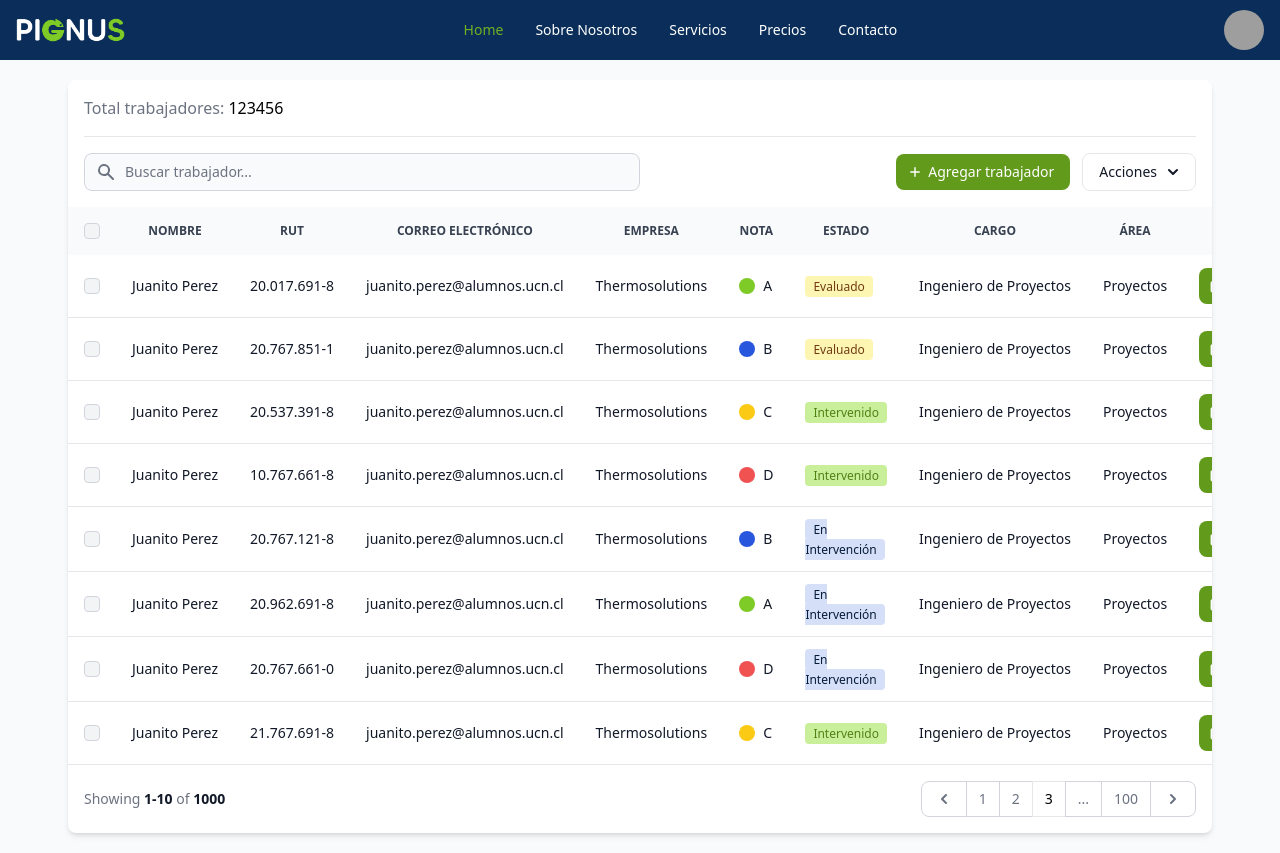
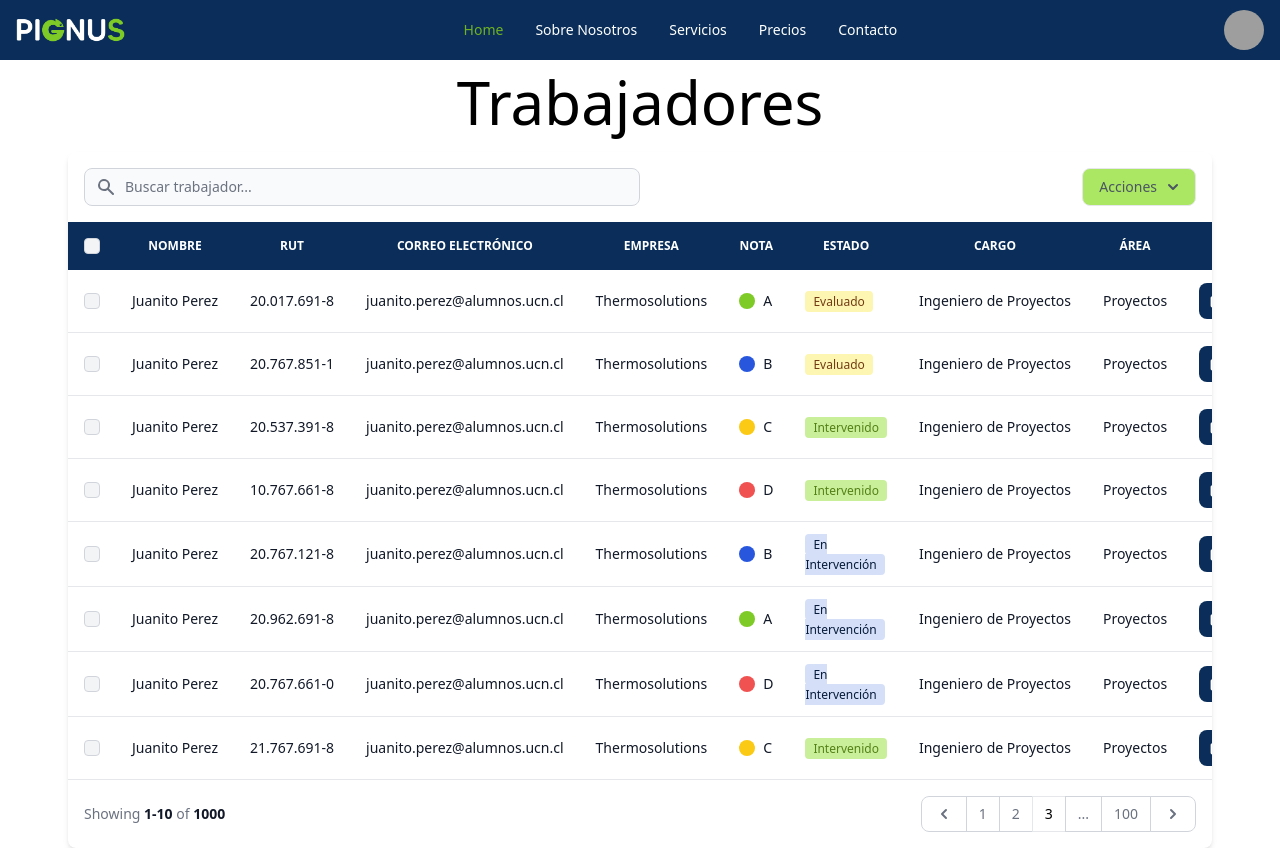
Before and after one commit to Dizkm8/hackadisc-client, a React (Vite) app: page /inicio in a window 1280 px wide. Built offline with nearby package versions, Linux system fonts and the light colour scheme; grey boxes are pictures that could not be loaded.

Commit message:
feat: add responsive breakpoints table for mobile

```diff
--- a/src/home/Page.tsx
+++ b/src/home/Page.tsx
@@ -1,11 +1,11 @@
 import Navbar from "../common/components/Navbar";
-import WorkersTable from "../workers/components/WorkersTable";
+import WorkersPage from "../workers/pages/Page";
 
 const HomePage = () => {
   return (
     <>
       <Navbar />
-      <WorkersTable />
+      <WorkersPage />
     </>
   );
 };
--- a/src/workers/components/BodyWorkersTable.tsx
+++ b/src/workers/components/BodyWorkersTable.tsx
@@ -45,6 +45,9 @@ const getStatusColor = (status: string) => {
       return "text-black dark:text-white";
   }
 };
+
+const seeText = "Ver";
+const deleteText = "Borrar";
 
 const BodyWorkersTable = ({ data }: Props) => {
   const rows = data.map(
@@ -108,13 +111,13 @@ const BodyWorkersTable = ({ data }: Props) => {
         </td>
         <td className="px-4 py-3 font-small text-gray-900 whitespace-nowrap dark:text-white">
           <div className="flex items-center space-x-4">
-            <button className="py-2 px-3 flex items-center text-sm font-small text-center text-white bg-pignus-700 rounded-lg hover:bg-pignus-800 focus:ring-4 focus:outline-none focus:ring-pignus-300">
+            <button className="py-2 px-3 flex items-center text-sm font-small text-center text-white bg-pignusBlue-500 rounded-lg hover:bg-pignusBlue-800 focus:ring-4 focus:outline-none focus:ring-pignusBlue-300">
               <EditIcon />
-              Ver
+              {seeText}
             </button>
             <button className="flex items-center text-red-700 hover:text-white border border-red-700 hover:bg-red-800 focus:ring-4 focus:outline-none focus:ring-red-300 font-small rounded-lg text-sm px-3 py-2 text-center">
               <DeleteIcon />
-              Borrar
+              {deleteText}
             </button>
           </div>
         </td>
--- a/src/workers/components/HeaderWorkersTable.tsx
+++ b/src/workers/components/HeaderWorkersTable.tsx
@@ -12,7 +12,7 @@ interface Props {
 
 const HeaderWorkersTable = ({ columns }: Props) => {
   return (
-    <thead className="text-xs text-gray-700 uppercase bg-gray-50 dark:bg-gray-700 dark:text-gray-400 text-center font-bold">
+    <thead className="uppercase text-xs  text-center font-bold text-white bg-pignusBlue-500 dark:bg-pignusBlue-500 dark:text-white">
       <tr>
         <th scope="col" className="p-4">
           <div className="flex items-center">
--- /dev/null
+++ b/src/workers/components/TotalWorkersInfo.tsx
@@ -0,0 +1,25 @@
+const allWorkersText = "Total trabajadores: ";
+const allWorkersNumber = 123456;
+
+const TotalWorkersInfo = () => {
+  return (
+    <div className="flex flex-col md:flex-row md:items-center md:justify-between space-y-3 md:space-y-0 md:space-x-4 p-4">
+      <div className="flex-1 flex items-center space-x-2">
+        <h5>
+          <span className="text-gray-500">{allWorkersText}</span>
+          <span className="dark:text-white">{allWorkersNumber}</span>
+        </h5>
+        <div
+          id="results-tooltip"
+          role="tooltip"
+          className="absolute z-10 invisible inline-block px-3 py-2 text-sm font-medium text-white transition-opacity duration-300 bg-gray-900 rounded-lg shadow-sm opacity-0 tooltip dark:bg-gray-700"
+        >
+          Showing 1-100 of 436 results
+          <div className="tooltip-arrow" data-popper-arrow="" />
+        </div>
+      </div>
+    </div>
+  );
+};
+
+export default TotalWorkersInfo;
--- a/src/workers/components/WorkersTable.tsx
+++ b/src/workers/components/WorkersTable.tsx
@@ -1,6 +1,5 @@
 import { useState } from "react";
 import DropdownIcon from "../../common/components/DropdownIcon";
-import AddIcon from "../../common/components/AddIcon";
 import HeaderWorkersTable from "./HeaderWorkersTable";
 import BodyWorkersTable from "./BodyWorkersTable";
 
@@ -126,36 +125,16 @@ const columns = [
   },
 ];
 
-const allWorkersText = "Total trabajadores: ";
-const allWorkersNumber = 123456;
 const searchInputPlaceholder = "Buscar trabajador...";
-const addProductText = "Agregar trabajador";
 const actionsText = "Acciones";
 
 const WorkersTable = () => {
   const [showCreateWorkerModal, setShowCreateWorkerModal] = useState(false);
 
   return (
-    <section className="bg-gray-50 dark:bg-gray-900 p-3 sm:p-5 antialiased">
-      <div className="mx-auto max-w-screen-2xl px-4 lg:px-12">
-        <div className="bg-white dark:bg-gray-800 relative shadow-md sm:rounded-lg overflow-hidden">
-          <div className="flex flex-col md:flex-row md:items-center md:justify-between space-y-3 md:space-y-0 md:space-x-4 p-4">
-            <div className="flex-1 flex items-center space-x-2">
-              <h5>
-                <span className="text-gray-500">{allWorkersText}</span>
-                <span className="dark:text-white">{allWorkersNumber}</span>
-              </h5>
-              <div
-                id="results-tooltip"
-                role="tooltip"
-                className="absolute z-10 invisible inline-block px-3 py-2 text-sm font-medium text-white transition-opacity duration-300 bg-gray-900 rounded-lg shadow-sm opacity-0 tooltip dark:bg-gray-700"
-              >
-                Showing 1-100 of 436 results
-                <div className="tooltip-arrow" data-popper-arrow="" />
-              </div>
-            </div>
-          </div>
-          <div className="flex flex-col md:flex-row items-stretch md:items-center md:space-x-3 space-y-3 md:space-y-0 justify-between mx-4 py-4 border-t dark:border-gray-700">
+    <section className="mx-auto max-w-screen-2xl md:px-4 lg:px-12">
+      <div className="bg-white dark:bg-gray-800 relative shadow-md sm:rounded-lg overflow-hidden mx-5">
+        <div className="flex flex-col md:flex-row items-stretch md:items-center md:space-x-3 space-y-3 md:space-y-0 justify-between mx-4 py-4 dark:border-gray-700">
           <div className="w-full md:w-1/2">
             <form className="flex items-center">
               <label htmlFor="simple-search" className="sr-only">
@@ -187,13 +166,8 @@ const WorkersTable = () => {
             </form>
           </div>
           <div className="w-full md:w-auto flex flex-col md:flex-row space-y-2 md:space-y-0 items-stretch md:items-center justify-end md:space-x-3 flex-shrink-0">
-              <button className="flex items-center justify-center text-white bg-pignus-700 hover:bg-pignus-800 focus:ring-4 focus:ring-pignus-300 font-medium rounded-lg text-sm px-4 py-2 ">
-                <AddIcon />
-                {addProductText}
-              </button>
-
             <div className="flex items-center space-x-3 w-full md:w-auto">
-                <button className="w-full md:w-auto flex items-center justify-center py-2 px-4 text-sm font-medium text-gray-900 focus:outline-none bg-white rounded-lg border border-gray-200 hover:bg-gray-100 hover:text-primary-700 focus:z-10 focus:ring-4 focus:ring-gray-200">
+              <button className="w-full md:w-auto flex items-center justify-center py-2 px-4 text-sm text-gray-600 focus:outline-none bg-pignus-300 rounded-lg border border-gray-200 hover:bg-pignus-400 hover:text-white hover:text-primary-700 focus:z-10 focus:ring-4 focus:ring-pignus-200 focus:text-white">
                 {actionsText}
                 <DropdownIcon />
               </button>
@@ -223,7 +197,7 @@ const WorkersTable = () => {
             </div>
           </div>
         </div>
-          <div className="overflow-x-auto">
+        <div className="overflow-x-auto ">
           <table className="w-full text-sm text-left text-gray-500 dark:text-gray-400">
             <HeaderWorkersTable columns={columns} />
             <BodyWorkersTable data={workersData} />
@@ -330,7 +304,6 @@ const WorkersTable = () => {
           </ul>
         </nav>
       </div>
-      </div>
     </section>
   );
 };
--- /dev/null
+++ b/src/workers/pages/Page.tsx
@@ -0,0 +1,14 @@
+import WorkersTable from "../components/WorkersTable";
+
+const WorkersPage = () => {
+  return (
+    <>
+      <h1 className="text-center text-5xl font-semibold md:font-normal md:text-6xl mt-3 mb-5">
+        Trabajadores
+      </h1>
+      <WorkersTable />
+    </>
+  );
+};
+
+export default WorkersPage;
```
Lines whose indentation alone changed are shown as unchanged.
